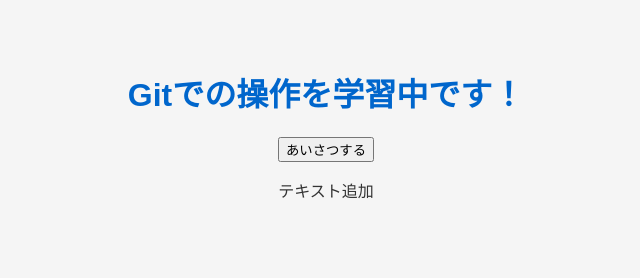
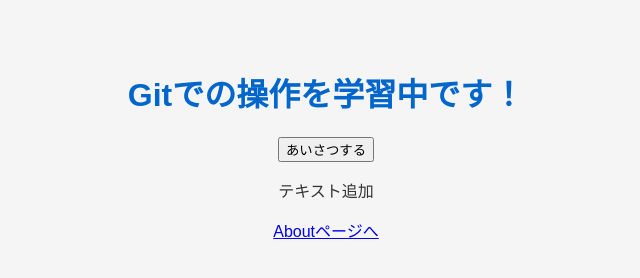
Before and after one commit to EisukeYoshizawa/git-practice, a plain HTML site: page index.html in a window 1280 px wide. Shown: the whole page, without its empty margins (314-954 px from the left). Drawn offline with Linux system fonts and the light colour scheme.

Commit message:
Aboutページへのリンク追加

```diff
--- a/index.html
+++ b/index.html
@@ -11,5 +11,6 @@
     <p>テキスト追加</p> <!-- これはGitHubで追加したコメントです -->
 
     <script src="script.js"></script>
+      <p><a href="about.html">Aboutページへ</a></p>
   </body>
 </html>
```
